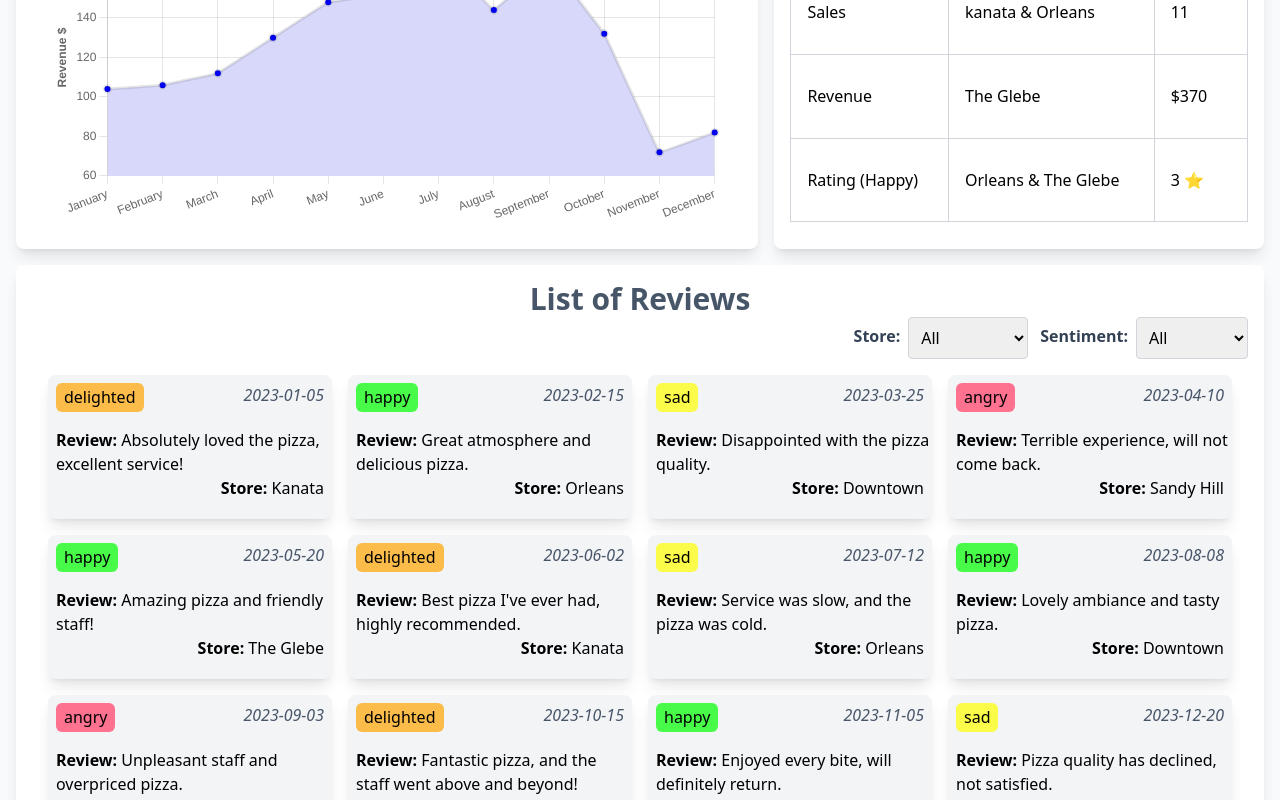
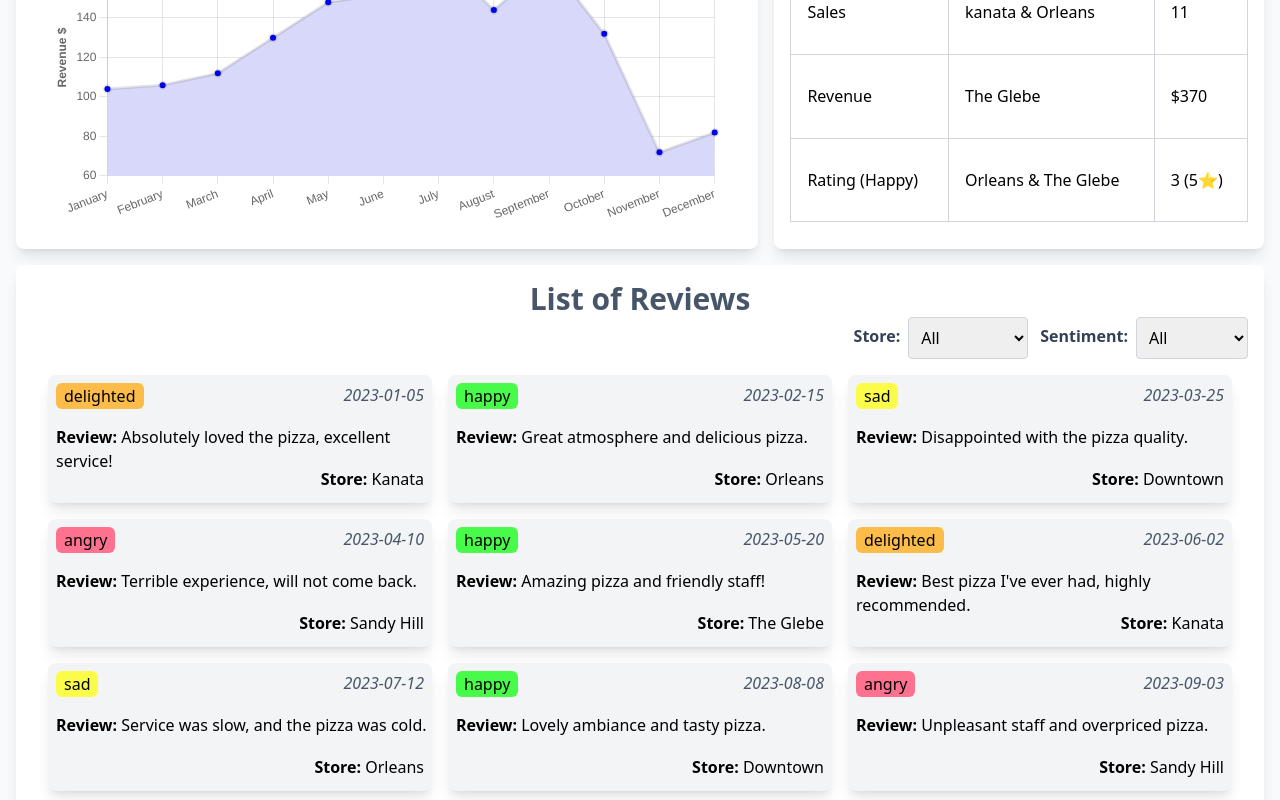
Before and after one commit to nisarg3322/A-Slice-of-Pi, a React (Create React App) app: page / in a window 1280 px wide. Shown: the part 840-1640 px from the top of the page. Built offline with nearby package versions, Linux system fonts and the light colour scheme.

Commit message:
Fix: cleaned code, added comments

```diff
--- a/src/Components/DatePickerTop.js
+++ b/src/Components/DatePickerTop.js
@@ -1,3 +1,9 @@
+/**
+ * Author: Nisarg Patel
+ * Project: uOttawa Outreach Technical Interview Project
+ * Description: This file contains the implementation of date picker
+ */
+
 import DatePicker from "react-datepicker";
 
 const DatePickerTop = ({
--- a/src/Components/ReviewBlock.js
+++ b/src/Components/ReviewBlock.js
@@ -1,20 +1,31 @@
+/**
+ * Author: Nisarg Patel
+ * Project: uOttawa Outreach Technical Interview Project
+ * Description: This file contains the implementation of a single review block
+ */
+
 import { useEffect, useState } from "react";
 
 const ReviewBlock = ({ reviewData }) => {
+  //State to hold single review data
   const [review, setReview] = useState();
   const [reviewColor, setReviewColor] = useState();
+
+  // to set review State to recieved data
   useEffect(() => {
     if (reviewData) {
       setReview(reviewData);
     }
   }, [reviewData]);
 
+  //to set colour according to recieved review sentiment
   useEffect(() => {
     if (review) {
       setReviewColor(setSentimentColor(review.sentiment));
     }
   }, [review]);
 
+  //to get sentiment colour
   const setSentimentColor = (sentiment) => {
     if (sentiment) {
       if (sentiment === "happy") {
@@ -32,7 +43,8 @@ const ReviewBlock = ({ reviewData }) => {
   };
   return (
     <>
-      <div className=" w-100 h-36 col-span-1 bg-gray-100 rounded-lg shadow-lg hover:shadow-lg hover:shadow-red-500 transition duration-300 ease-in-out">
+      <div className=" w-100 h-32 col-span-1 bg-gray-100 rounded-lg shadow-lg hover:shadow-lg hover:shadow-red-500 transition duration-300 ease-in-out">
+        {/* top section for review sentiment and date */}
         <div className="w-100 mt-2 ml-2 h-1/5 flex justify-between ">
           <div
             style={{ backgroundColor: reviewColor }}
@@ -43,11 +55,13 @@ const ReviewBlock = ({ reviewData }) => {
           <div className="mr-2 text-slate-600 italic">{review?.date}</div>
         </div>
 
-        <div className="w-100 ml-2 mt-4 h-auto">
+        {/* middle section for review body */}
+        <div className="w-100 ml-2 mt-4 h-1/3">
           <h3 className=" inline font-bold">Review: </h3>
           <p className="inline">{review?.message}</p>
         </div>
 
+        {/* bottom section for Store Name for that review */}
         <div className="w-100 h-1/5 flex justify-end">
           <div className="mr-2">
             <h3 className=" inline font-bold">Store: </h3>
--- a/src/Components/ReviewBox.js
+++ b/src/Components/ReviewBox.js
@@ -1,6 +1,15 @@
+/**
+ * Author: Nisarg Patel
+ * Project: uOttawa Outreach Technical Interview Project
+ * Description: This file contains the implementation of container box to contain all review block
+ */
+
+//imports for reviewBlock component
 import ReviewBlock from "./ReviewBlock";
 import { useEffect, useState } from "react";
-import { fetchPizzaTypes, fetchStores } from "../Utils/Utils";
+
+//import for Util method to get array of stores
+import { fetchStores } from "../Utils/Utils";
 
 const ReviewBox = ({ reviewData }) => {
   const [formattedData, setFormattedData] = useState([]);
@@ -11,7 +20,7 @@ const ReviewBox = ({ reviewData }) => {
 
   const [storeType, setStoreType] = useState([]);
 
-  //getting pizza types
+  //getting store types
   useEffect(() => {
     const fetchData = async () => {
       try {
@@ -27,10 +36,12 @@ const ReviewBox = ({ reviewData }) => {
     fetchData();
   }, []);
 
-  //setting formated data to targeted data
+  //filtering reviews based on selected store and sentiment
   useEffect(() => {
     const formateData = () => {
       const filteredReview = [];
+
+      //checking if reviewData is fetched
       if (reviewData && Array.isArray(reviewData)) {
         reviewData.forEach((review) => {
           if (selectedSentiment === "" && selectedStore === "") {
@@ -71,6 +82,7 @@ const ReviewBox = ({ reviewData }) => {
 
         <div className="flex justify-end w-full">
           <div className="flex items-center mr-3">
+            {/* for dropdown of stores */}
             <label className="mb-1 mr-2 font-bold font-sans text-slate-700">
               Store:
             </label>
@@ -87,6 +99,8 @@ const ReviewBox = ({ reviewData }) => {
               ))}
             </select>
           </div>
+
+          {/* for dropdown of sentiments */}
           <div className="flex items-center">
             <label className="mb-1 mr-2 font-bold font-sans text-slate-700">
               Sentiment:
@@ -112,11 +126,10 @@ const ReviewBox = ({ reviewData }) => {
             </select>
           </div>
         </div>
-
-        {/* for dropdown of stores */}
       </div>
 
-      <div className="grid lg:grid-cols-4 md:grid-cols-2 gap-4 p-4 grid-cols-1">
+      {/* review box that contains all the reviews */}
+      <div className="grid lg:grid-cols-3 md:grid-cols-2 gap-4 p-4 grid-cols-1 ">
         {formattedData.map((review, index) => {
           return <ReviewBlock key={index} reviewData={review} />;
         })}
--- a/src/Components/TopPerformer.js
+++ b/src/Components/TopPerformer.js
@@ -1,3 +1,9 @@
+/**
+ * Author: Nisarg Patel
+ * Project: uOttawa Outreach Technical Interview Project
+ * Description: This file contains the implementation of table that dispays top performers
+ */
+
 import { useEffect, useState } from "react";
 
 const TopPerformer = ({ orderData, reviewData, priceData }) => {
@@ -117,7 +123,7 @@ const TopPerformer = ({ orderData, reviewData, priceData }) => {
               {getReviewName()}
             </td>
             <td className="border border-gray-300 px-4 py-2">
-              {reviewStore ? reviewStore[0][1] : ""} ⭐
+              {reviewStore ? reviewStore[0][1] : ""} (5⭐)
             </td>
           </tr>
         </tbody>
--- a/src/Components/header.js
+++ b/src/Components/header.js
@@ -1,3 +1,9 @@
+/**
+ * Author: Nisarg Patel
+ * Project: uOttawa Outreach Technical Interview Project
+ * Description: This file contains the implementation of Header
+ */
+
 import React from "react";
 
 const header = () => {
--- a/src/Components/lineGraph.js
+++ b/src/Components/lineGraph.js
@@ -1,52 +1,34 @@
+/**
+ * Author: Nisarg Patel
+ * Project: uOttawa Outreach Technical Interview Project
+ * Description: This file contains the implementation of line graph to display monthly revenue
+ */
+
 import React, { useEffect, useState } from "react";
 
+//imports for chartjs
 import { Line } from "react-chartjs-2";
 import { Chart, ArcElement } from "chart.js/auto";
 
+//returning component for line graph
 const LineGraph = ({
   startDate = null,
   endDate = null,
   orderData,
   priceData,
 }) => {
+  //State to store final monthly sales data for graph
   const [monthlySales, setMonthlySales] = useState([]);
 
+  //to process data for graph
   useEffect(() => {
+    //callback function for getting array of months and sales respectively
     const calculateMonthlySales = () => {
       try {
-        const getSales = () => {
-          if ((orderData, priceData)) {
-            const sales = {};
-
-            orderData.forEach((order) => {
-              const orderDate = new Date(order.date);
-
-              const { items, date } = order;
-              let total = 0;
-              if (
-                (!startDate && !endDate) ||
-                (startDate <= orderDate && orderDate <= endDate)
-              ) {
-                items.forEach((item) => {
-                  const { type, size } = item;
-                  total += priceData[type][size];
-                });
-
-                // Parse the date to get the month name
-                const monthName = new Date(date).toLocaleString("en-US", {
-                  month: "long",
-                });
-
-                sales[monthName] = (sales[monthName] || 0) + total;
-              }
-            });
-
-            return sales;
-          }
-        };
-
+        //get sales array
         const totalSales = getSales();
 
+        // creating the final array for the graph
         if (totalSales) {
           const result = Object.entries(totalSales).map(([month, sales]) => ({
             name: month,
@@ -62,6 +44,43 @@ const LineGraph = ({
 
     calculateMonthlySales();
   }, [priceData, startDate, endDate]);
+
+  //to get a array of {month:sales} for each month
+  const getSales = () => {
+    //checking if orderData and priceData is fetched from the data base
+    if ((orderData, priceData)) {
+      const sales = {};
+
+      orderData.forEach((order) => {
+        const orderDate = new Date(order.date);
+
+        const { items, date } = order;
+        let total = 0;
+
+        //checking if order is between the selected range
+        if (
+          (!startDate && !endDate) ||
+          (startDate <= orderDate && orderDate <= endDate)
+        ) {
+          //getting total for that order
+          items.forEach((item) => {
+            const { type, size } = item;
+            total += priceData[type][size];
+          });
+
+          // Parse the date to get the month name
+          const monthName = new Date(date).toLocaleString("en-US", {
+            month: "long",
+          });
+
+          //adding that to month if exist in the array or creating a new field for that month
+          sales[monthName] = (sales[monthName] || 0) + total;
+        }
+      });
+
+      return sales;
+    }
+  };
 
   return (
     <>
--- a/src/Components/pieComponent.js
+++ b/src/Components/pieComponent.js
@@ -1,32 +1,21 @@
+/**
+ * Author: Nisarg Patel
+ * Project: uOttawa Outreach Technical Interview Project
+ * Description: This file contains the implementation of pie chart to show reviews sorted by sentiments
+ */
+
 import React, { useEffect, useState } from "react";
-
 import { Pie } from "react-chartjs-2";
 
 const PieComponent = ({ startDate = null, endDate = null, reviewData }) => {
   const [finalData, setFinalData] = useState([]);
 
   useEffect(() => {
+    //get final data for the pie chart
     const fetchDataAndProcess = () => {
       try {
         if (reviewData) {
-          const calculateSentimentTotals = () => {
-            const sentimentTotals = {};
-
-            reviewData.forEach((review) => {
-              const orderDate = new Date(review.date);
-              if (
-                (!startDate && !endDate) ||
-                (startDate <= orderDate && orderDate <= endDate)
-              ) {
-                const { sentiment } = review;
-                sentimentTotals[sentiment] =
-                  (sentimentTotals[sentiment] || 0) + 1;
-              }
-            });
-
-            return sentimentTotals;
-          };
-
+          //get a array of object with type[{sentiment:total}]
           const sentimentTotals = calculateSentimentTotals();
 
           setFinalData(sentimentTotals);
@@ -38,6 +27,24 @@ const PieComponent = ({ startDate = null, endDate = null, reviewData }) => {
 
     fetchDataAndProcess();
   }, [startDate, endDate, reviewData]);
+
+  //calculate total review count for each sentiment
+  const calculateSentimentTotals = () => {
+    const sentimentTotals = {};
+
+    reviewData.forEach((review) => {
+      const orderDate = new Date(review.date);
+      if (
+        (!startDate && !endDate) ||
+        (startDate <= orderDate && orderDate <= endDate)
+      ) {
+        const { sentiment } = review;
+        sentimentTotals[sentiment] = (sentimentTotals[sentiment] || 0) + 1;
+      }
+    });
+
+    return sentimentTotals;
+  };
 
   return (
     <div className="bg-white p-3 rounded-lg shadow-lg hover:shadow-lg hover:shadow-yellow-500 transition duration-300 ease-in-out lg:col-span-2 w-full h-full grid place-items-center  ">
--- a/src/Utils/Utils.js
+++ b/src/Utils/Utils.js
@@ -1,16 +1,4 @@
 //used to populate pizza types dynamically form database
-
-// Fetch pizza types from the JSON file
-export const fetchPizzaTypes = async () => {
-  try {
-    const typesResponse = await fetch("/pricing_data.json");
-    const dataSet = await typesResponse.json();
-    return Object.keys(dataSet);
-  } catch (error) {
-    console.error("Error fetching pizza types:", error);
-    throw error; // Rethrow the error to handle it where fetchPizzaTypes is called
-  }
-};
 
 export const fetchStores = async () => {
   try {
```
Also changed, not shown: src/App.js (+16 -4 lines), src/Components/barGraphComponent.js (+28 -4 lines), src/Components/moneyMadeDisplay.js (+9 -0 lines).
